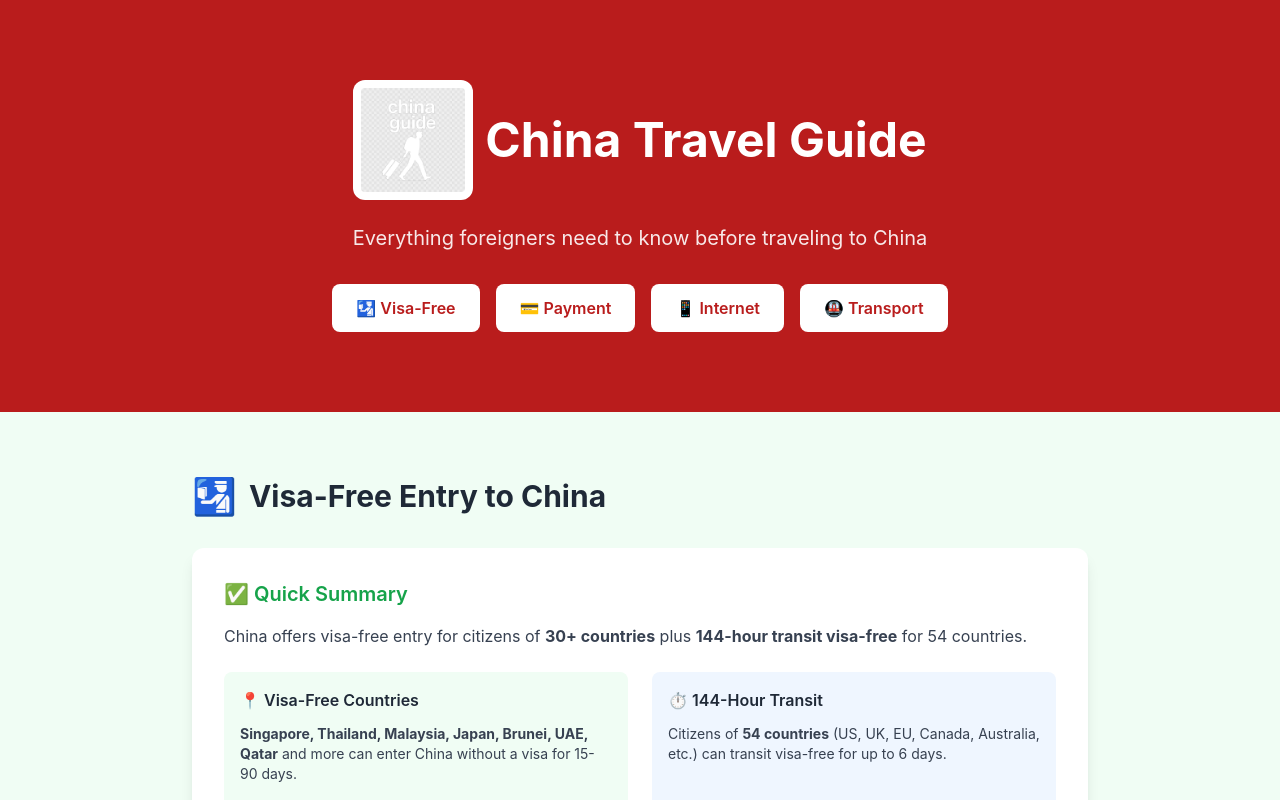
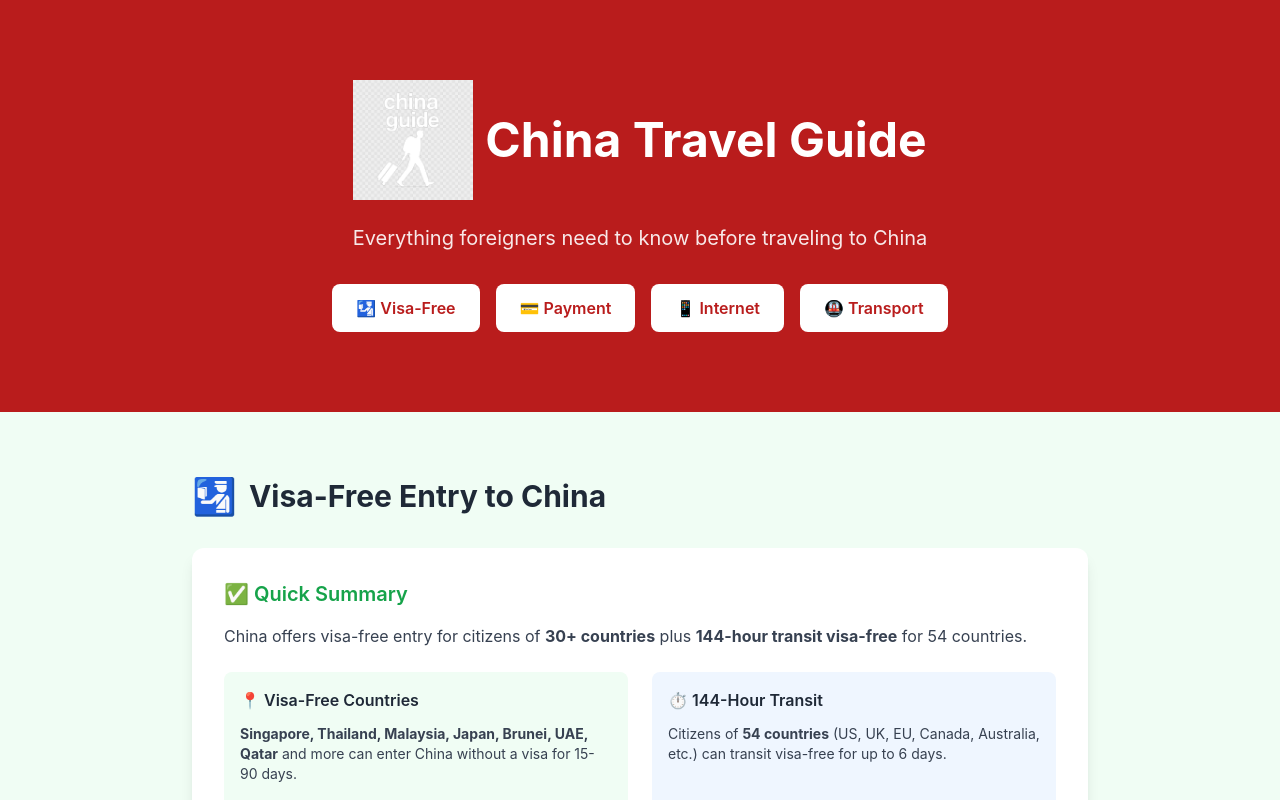
Before and after one commit to jianzhang1982p/china-travel-guide, a Next.js app: page / in a window 1280 px wide. Shown: the top 800 px of the page. Built offline with nearby package versions, Linux system fonts and the light colour scheme.

Commit message:
Remove white background to show transparency on red header

```diff
--- a/src/app/page.tsx
+++ b/src/app/page.tsx
@@ -20,7 +20,7 @@ export default function Home() {
       <header className="bg-red-700 text-white py-20 px-6">
         <div className="max-w-4xl mx-auto text-center">
           <h1 className="text-5xl font-bold mb-6 flex items-center justify-center gap-3">
-            <img src="/logo.png" alt="Logo" className="inline-block h-32 w-32 align-middle rounded-xl bg-white p-2" style={{ width: '120px', height: '120px' }} />
+            <img src="/logo.png" alt="Logo" className="inline-block h-32 w-32 align-middle" style={{ width: '120px', height: '120px' }} />
             China Travel Guide
           </h1>
           <p className="text-xl mb-8 opacity-90">
```
